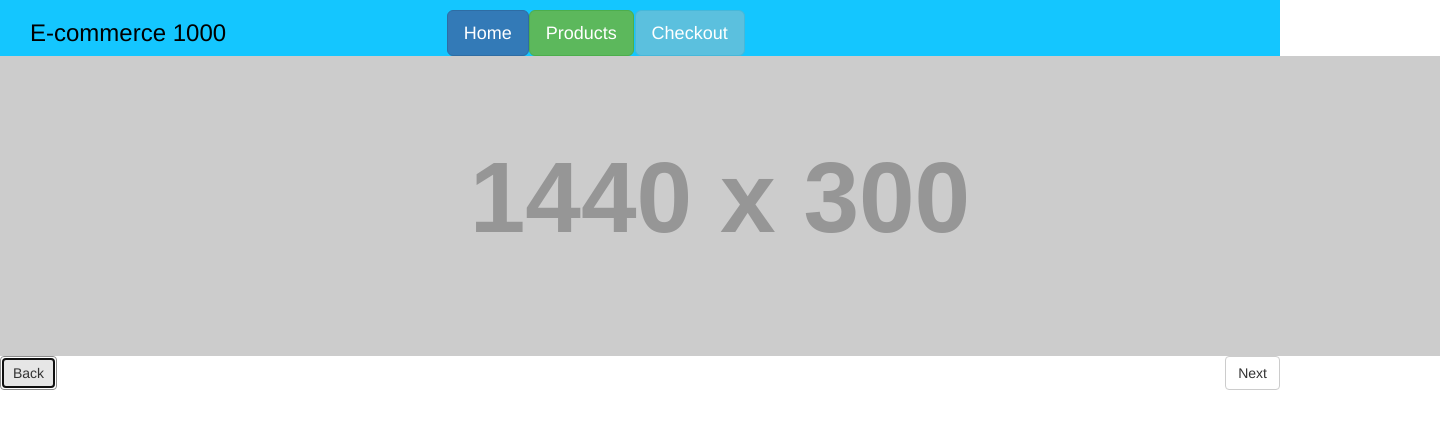
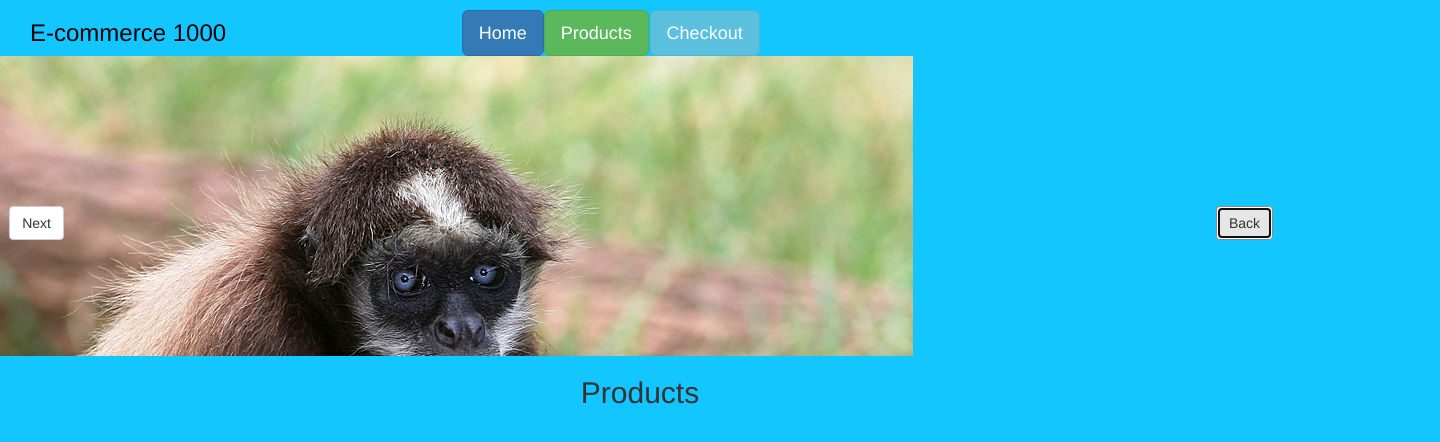
Before and after one commit to alnye655321/ecommerce-project-1000-g30, a website: page src/index.html in a window 1280 px wide. Both pictures are taken after a click on the button "Back". Shown: the whole page, 1440 px wide, since content can reach past the window. Drawn offline with nearby package versions, Linux system fonts and the light colour scheme; no server answers; placeholder pictures from the web are drawn by us.

Commit message:
Finished carousel with buttons *added 3 random products below carousel *nav bar need static shopping cart

```diff
--- a/src/index.html
+++ b/src/index.html
@@ -19,18 +19,19 @@
       </div>
     </nav>
     <header>
-      <div>
+      <div class="relative">
         <ul class="carousel">
-          <li><img src="http://placekitten.com/1440/300" class="img-responsive"/></li>
-          <li><img src="http://placehold.it/1440x300"  class="img-responsive"/></li>
-          <li><img src="http://placekitten.com/1440/250" class="img-responsive"/></li>
+          <li class="image"><img src="./assets/SpiderMonkey1.jpg" id="imgStart" class="img-responsive"/></li>
+          <li class="image"><img src="./assets/SpiderMonkey2.jpg" class="img-responsive"/></li>
+          <li class="image"><img src="./assets/SpiderMonkey3.jpg" class="img-responsive"/></li>
         </ul>
         <button type="button" id="back" class="btn btn-default">Back</button>
         <button type="button" id="next" class="btn btn-default">Next</button>
       </div>
     </header>
-
-
+    <div class="container-fluid" id="product-display">
+      <h2>Products</h2>
+    </div>
 
     <script src="https://code.jquery.com/jquery-2.2.4.min.js"   integrity="sha256-BbhdlvQf/xTY9gja0Dq3HiwQF8LaCRTXxZKRutelT44="   crossorigin="anonymous"></script>
     <script type="text/javascript" src="scripts/main.js"></script>
--- a/src/scripts/main.js
+++ b/src/scripts/main.js
@@ -2,18 +2,17 @@ $(function() {
   'use strict';
 
   //console.log('sanity check');
-  // $.ajax({
-  //     url: 'http://galvanize-student-apis.herokuapp.com/gcommerce/products/',
-  //     method: 'GET',
-  //   }).done(function(results) {
-  //     //console.log(results);
-  //     for (var i = 0; i < 3; i++) {
-  //       var productPick = results[Math.floor(Math.random() * results.length)]
-  //       $('#carousel').append('<p>' + productPick.description + '</p>')
-  //       //console.log(productPick.description);
-  //    }
-  //   });
-
+  $.ajax({
+    url:'http://galvanize-student-apis.herokuapp.com/gcommerce/products/',
+    method: 'GET',
+    }).done(function(results) {
+      console.log(results);
+      var arr = [];
+      for (var i = 0; i < 3; i++) {
+        arr.push(results[Math.floor(Math.random() * results.length)]);
+    }
+    createProductElement(arr);
+  });
   //<----Image Carousel Start---->//
   //Set carousel variables and transition time
   var $carousel = $('.carousel');
@@ -38,12 +37,38 @@ $(function() {
               slides().eq($i + 1).fadeIn($transition_time);
               slides().eq($i + 1).addClass('active');
         }, $transition_time +  $time_between_slides);
+
   //<----Image Carousel Finish---->//
 
   //<----Back and Next Click Listeners---->
-    $('#back').on('click', function (event) {
-    //console.log('Button Werks');
-
-
-  });
+  $('#next').on('click',function(){
+    clearInterval(slides)
+    var $i = $carousel.find($slide + '.active').index();
+    slides().eq($i).removeClass('active');
+    slides().eq($i).hide();
+       //Start looping through images
+      if (slides().length === $i + 1) $i = -1;
+        slides().eq($i + 1).fadeIn();
+        slides().eq($i + 1).addClass('active');
 });
+  $('#back').on('click',function(){
+    clearInterval(slides)
+    var $i = $carousel.find($slide + '.active').index();
+    slides().eq($i).removeClass('active');
+    slides().eq($i).hide();
+       //Start looping through images
+      if (slides().length === $i - 1) $i = +1;
+        slides().eq($i - 1).fadeIn();
+        slides().eq($i - 1).addClass('active');
+});
+});
+//Generte 3 random products for homepage//
+  function createProductElement(productObjArr){
+    productObjArr.forEach(function(value){
+    $('#product-display').append('<figure class="col-md-4 products float-left bg-info"><img src="assets/' + value.id + '.png" alt="foobar"><div><strong>Rating:</strong></div><p class=""> <strong>Description:</strong> ' + value.description + '</p><p class="text-info child"> <strong>Price:</strong> ' + value.price + '</p><div class="purchase bg-prime text-center" style=" display: none"><h3>Purchase</h3></div></figure>');
+ });
+    var $divs = $('#product-display > figure');
+    for(var i = 0; i < $divs.length; i += 4) {
+    $divs.slice(i, i+4).wrapAll("<div class='row'></div>");
+  };
+};
--- a/src/styles/main.css
+++ b/src/styles/main.css
@@ -1,3 +1,6 @@
+html {
+  background-color: #14C6FF;
+}
 h3 {
   color: #000000;
 }
@@ -6,7 +9,7 @@ div.contain {
 }
 .carousel {
   margin: 0px 0;
-  width: 1440px;
+  width: 100%;
   height: 300px;
   position: relative;
   overflow: hidden;
@@ -31,17 +34,22 @@ div.contain {
 }
 div.col-md-6{
   margin-top: 10px;
+  margin-left: 15px;
+}
+.relative {
+  position: relative;
 }
 #next {
   float: right;
+  position: absolute; right: 95%; top: 50%;
 }
 #back {
   float: left;
-  clear: left;
+  position: absolute; left: 95%; top: 50%;
 }
-
-
-
+h2 {
+  text-align: center;
+}
 
 
 
```
Also changed, not shown: src/assets/SpiderMonkey1.jpg (added), src/assets/SpiderMonkey2.jpg (added), src/assets/SpiderMonkey3.jpg (added).
